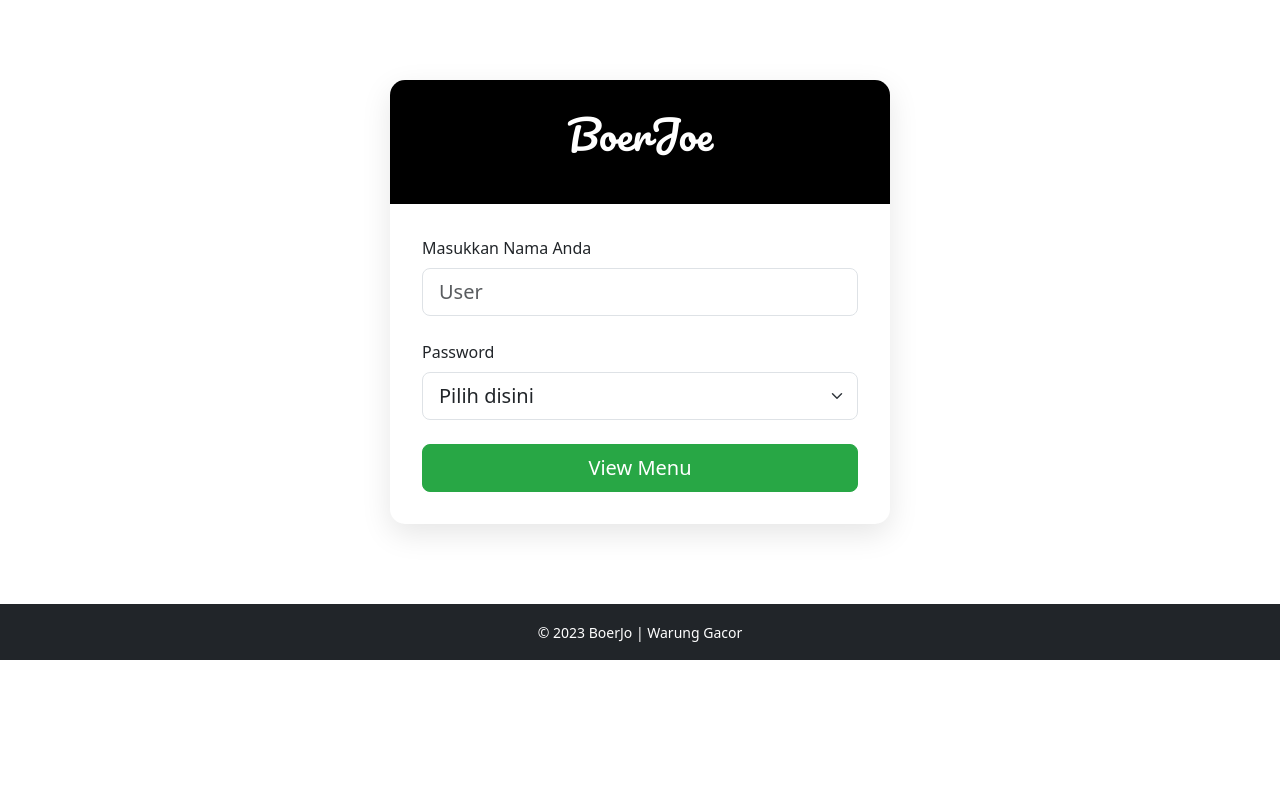
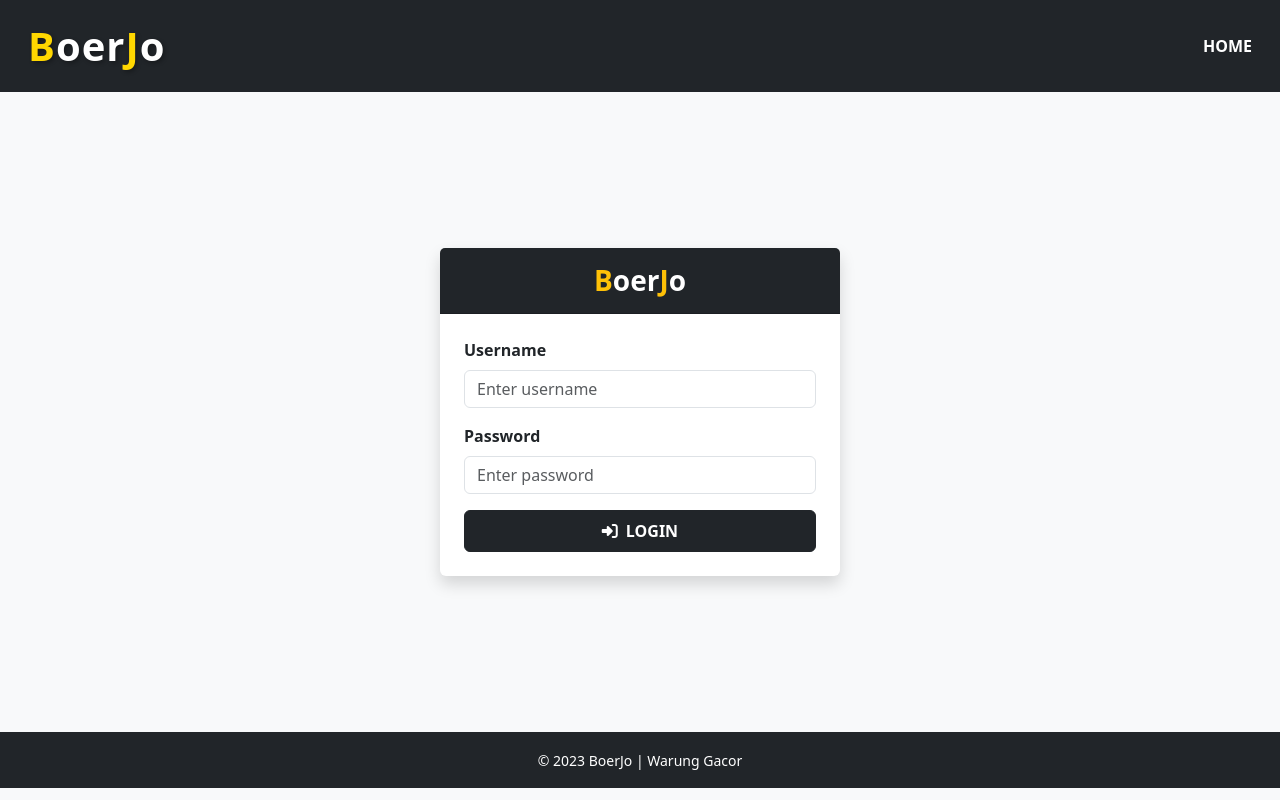
Before and after one commit to bramabbrhm/projectpwd, a PHP site: page /Login_admin.php in a window 1280 px wide. Run offline with PHP 8.4, Linux system fonts and the light colour scheme.

Commit message:
tampil login no css

```diff
--- a/Login_admin.php
+++ b/Login_admin.php
@@ -3,47 +3,73 @@
 <head>
     <meta charset="UTF-8">
     <meta name="viewport" content="width=device-width, initial-scale=1.0">
-    <title>BoerJoe - Welcome</title>
-    <link href="https://cdn.jsdelivr.net/npm/bootstrap@5.3.0/dist/css/bootstrap.min.css" rel="stylesheet">
-    <link href="https://fonts.googleapis.com/css2?family=Pacifico&display=swap" rel="stylesheet">
-  <link rel="stylesheet" href="../Project/css/styling.css">
-    <style>
-/* ppp */
-    </style>
+    <title>Login Admin - BoerJo</title>
+    <link href="https://cdn.jsdelivr.net/npm/bootstrap@5.3.6/dist/css/bootstrap.min.css" rel="stylesheet">
+    <link rel="stylesheet" href="https://cdnjs.cloudflare.com/ajax/libs/font-awesome/6.4.0/css/all.min.css">
 </head>
-<body>
-    <div class="container">
-        <div class="card welcome-card">
-            <div class="welcome-header">
-                <div class="brand-logo" style="font-family: 'Pacifico', cursive;">BoerJoe</div>
-                <p></p>
-                <!-- ppp -->
+<body class="bg-light">
+    <!-- Navbar -->
+    <nav class="p-3 mb-0 bg-dark text-white position-relative">
+  <!-- Overlay dan background gambar kopi -->
+
+  <div class="container-fluid d-flex justify-content-between align-items-center">
+    <!-- Logo dengan efek spesial -->
+    <a class="navbar-brand" style="
+      font-size: 40px;
+      font-weight: 800;
+      text-shadow: 2px 2px 4px rgba(0,0,0,0.3);
+      letter-spacing: 1px;
+    ">
+      <span style="color: #FFD700;">B</span>oer<span style="color: #FFD700;">J</span>o
+    </a>
+
+    <!-- Nav Items -->
+    <div class="d-flex align-items-center gap-4">
+      <!-- Navigation Links -->
+      <div class="d-none d-md-flex gap-4">
+        <a href="index.php" class="text-white fw-bold text-decoration-none hover-gold">HOME</a>
+      </div>
+    </div>
+  </div>
+</nav>
+<style>
+  .hover-gold:hover {
+    color: #FFD700 !important;
+    transform: translateY(-2px);
+    transition: all 0.3s;
+  }
+</style>
+
+
+    <!-- Login Form -->
+    <div class="container d-flex justify-content-center align-items-center" style="min-height: 80vh;">
+        <div class="card border-0 shadow" style="width: 100%; max-width: 400px;">
+            <!-- Header dengan gaya BoerJo -->
+            <div class="card-header bg-dark text-white text-center py-3">
+                <h4 class="mb-0 fs-3 fw-bolder">
+                    <span class="text-warning">B</span>oer<span class="text-warning">J</span>o
+                </h4>
             </div>
-            <div class="form-container">
-                <form id="welcomeForm" action="menu.php" method="get">
-                    <div class="mb-4">
-                        <label for="name" class="form-label">Masukkan Nama Anda</label>
-                        <input type="text" class="form-control form-control-lg" id="name" name="name" required placeholder="User">
+
+            <div class="card-body p-4">
+                <form action="" method="POST">
+                    <!-- Username -->
+                    <div class="mb-3">
+                        <label class="form-label fw-bold">Username</label>
+                        <input type="text" class="form-control" name="username" placeholder="Enter username" required>
                     </div>
-                    <div class="mb-4">
-                        <label for="tableNumber" class="form-label">Password</label>
-                        <select class="form-select form-select-lg" id="tableNumber" name="tableNumber" required>
-                            <option value="" selected disabled>Pilih disini</option>
-                            <option value="1">1</option>
-                            <option value="2"> 2</option>
-                            <option value="3"> 3</option>
-                            <option value="4"> 4</option>
-                            <option value="5"> 5</option>
-                            <option value="6"> 6</option>
-                            <option value="7"> 7</option>
-                            <option value="8"> 8</option>
-                            <option value="9"> 9</option>
-                            <option value="10"> 10</option>
-                        </select>
+
+                    <!-- Password -->
+                    <div class="mb-3">
+                        <label class="form-label fw-bold">Password</label>
+                        <input type="password" class="form-control" name="password"placeholder="Enter password" required>
                     </div>
-                    <div class="d-grid">
-                        <button type="submit" class="btn btn-success btn-lg">View Menu</button>
-                    </div>
+
+
+                    <!-- Login Button -->
+                    <button type="submit" class="btn btn-dark w-100 py-2 fw-bold">
+                        <i class="fas fa-sign-in-alt me-2"></i>LOGIN
+                    </button>
                 </form>
             </div>
         </div>
@@ -54,6 +80,4 @@
         <small>&copy; 2023 BoerJo | Warung Gacor</small>
     </footer>
 
-    <script src="https://cdn.jsdelivr.net/npm/bootstrap@5.3.0/dist/js/bootstrap.bundle.min.js"></script>
-</body>
-</html>
+    <script src="https://cdn.jsdelivr.net/npm/bootstrap@5.3.6/dist/js/bootstrap.bundle.min.js"></script>
```
Also changed, not shown: logincust.php (+32 -8 lines).
